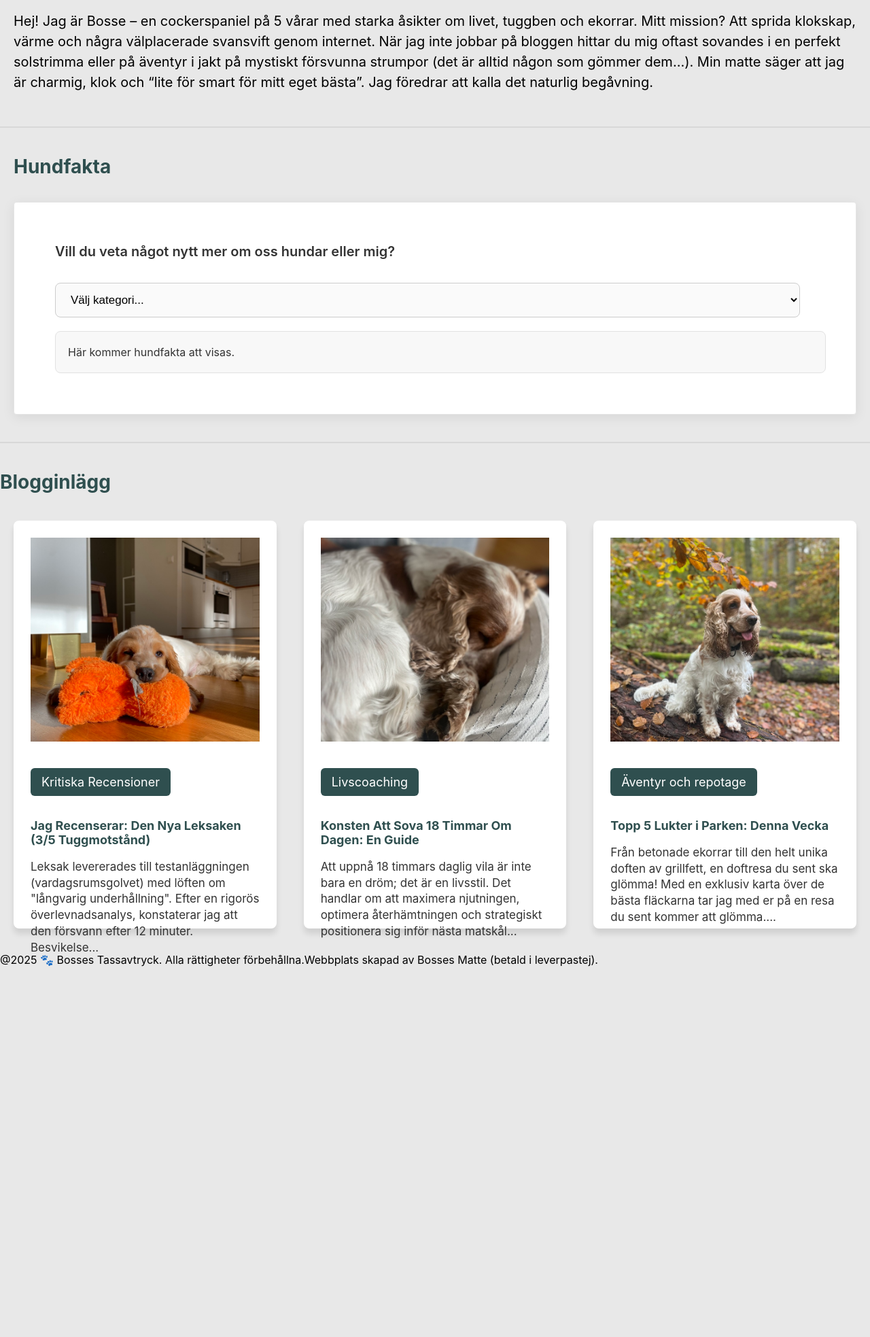
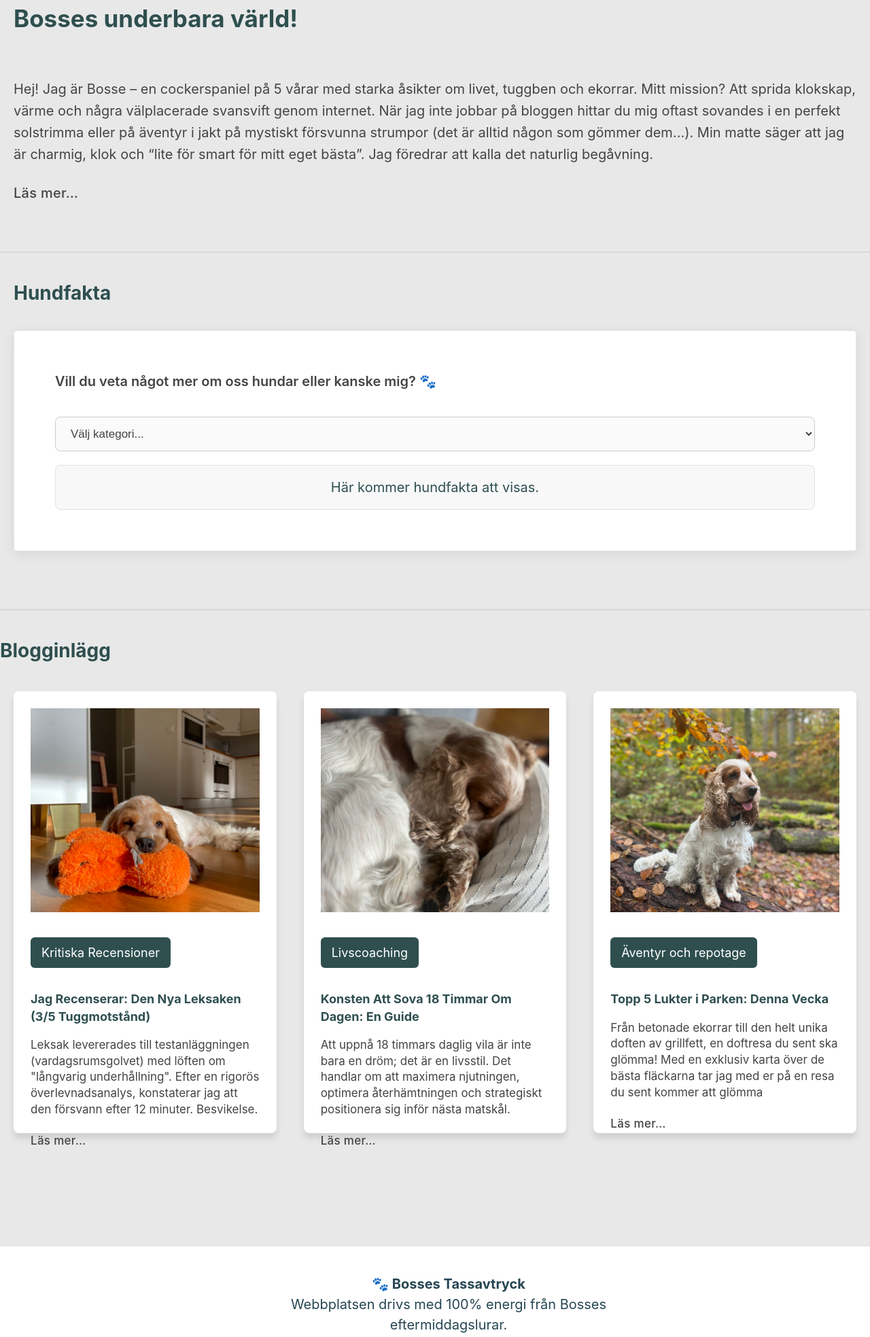
Before and after one commit to casom-frontend/Html-Assignment, a website built with webpack: page index.html in a window 1280 px wide. Shown: the part 763-2730 px from the top of the page at 68% size. Before the commit the page ends 2201 px from the top, so only its background shows below. Built offline with nearby package versions, Linux system fonts and the light colour scheme.

Commit message:
changes 8 dec

```diff
--- a/css/style.css
+++ b/css/style.css
@@ -1,4 +1,5 @@
 /* ================== SIDANS GRUND ================== */
+
 body {
   background-color: rgba(211, 211, 211, 0.5);
   margin: 0;
@@ -7,6 +8,7 @@
 
 
 /* ================== HEADER ================== */
+
 .main-header {
   display: flex;
   justify-content: space-between;
@@ -36,8 +38,8 @@
   color: darkgoldenrod;
 }
 
+/* ================== HERO-SEKTION ================== */
 
-/* ================== HERO-SEKTION ================== */
 .hero {
   position: relative;
   height: 550px;
@@ -55,7 +57,7 @@
 }
 
 .hero-content p {
-  font-size: 22px;
+  font-size: 26px;
   color: white;
 }
 
@@ -63,8 +65,8 @@
   position: relative;
 }
 
+/* Nos knappen */
 
-/* KNAPP */
 .hero-btn {
   position: relative;
   background-color: darkslategrey;
@@ -82,13 +84,14 @@
 }
 
 /* Tooltip */
+
 .nose-tooltip {
   position: absolute;
   bottom: 100%;
   left: 68%;
   transform: translateX(-50%) translateY(-10px);
   background: rgba(240,240,240,0.9);
-  color: darkslategrey;
+  color: #444;
   padding: 12px 18px;
   border-radius: 6px;
   font-size: 15px;
@@ -102,7 +105,9 @@
 .hero-btn:hover .nose-tooltip {
   opacity: 1;
 }
+
 /* Stäng-kryss i visdomsrutan */
+
 .close-msg {
   position: absolute;
   top: 8px;
@@ -121,6 +126,7 @@
 }
 
 /* ================== BOSSE-VISDOM BREDVID KNAPP ================== */
+
  /* Container runt knappen och bubblan */
  .nose-container {
    position: relative;
@@ -131,20 +137,16 @@
 .bosse-message {
   display: none;
   position: absolute;
-
-  top: calc(100% + 12px);  /* under knappen */
-  left: 0;                 /* linje med knappen */
-
-  width: 640px;
+  top: calc(100% + 12px);  /* hamna under knappen */
+  left: 0;                 /* I linje med knappen */
+  width: 740px;
   min-height: 10px;
-
   background: #ffa726;
   color: white;
-  padding: 15px 15px;
+  padding: 8px 15px;
   border-radius: 10px;
-  font-size: 20px;
-  line-height: 1.4;
-
+  font-size: 16px;
+  line-height: 1.2;
   box-shadow: 0 4px 12px rgba(0,0,0,0.25);
   z-index: 999;
  }
@@ -152,19 +154,19 @@
 /*texten inne i pratbubblan*/
 .bosse-message p {
   text-align: center;
-  font-family: Inter;
+
 }
 
 /*citat tecken*/
 .bosse-message p::before {
   content: "“";
-  font-size: 26px;
+  font-size: 22px;
   margin-right: 4px;
 }
 
 .bosse-message p::after {
   content: "”";
-  font-size: 26px;
+  font-size: 22px;
   margin-left: 4px;
 }
 
@@ -195,8 +197,24 @@
 
 .bosses-info p {
   font-size: 20px;
-  line-height: 1.5;
+  line-height: 1.6;
+  margin-bottom: 20px;
+  color: #444;
 
+}
+.read-more-info {
+  color: darkslategrey;
+  cursor: pointer;
+  font-weight: 500;
+  margin-top: 5px;
+  display: inline-block;      /* gör att hover känns naturlig */
+  letter-spacing: 0.3px;      /* lite elegantare */
+  transition: color 0.2s ease;
+}
+
+.read-more-info:hover {
+  color: darkgoldenrod;        /* samma ton som din hover i menyn */
+  text-decoration: underline;  /* ännu tydligare att det är klickbart */
 }
 
 
@@ -204,20 +222,14 @@
 .section-divider {
   height: 2px;
   background-color: rgba(128, 128, 128, 0.16);
-  width: 1729px;
+  width: 1720px;
   margin: 40px auto;
 }
 
 
 /* ================== HUNDFAKTA ================== */
-.hundfakta-label {
-  display: block;
-  font-weight: 600;
-  margin-bottom: 12px;
-  font-size: 18px;
-  color: #333;
-}
-/* ---- Yttre layout / placerar sektionen på sidan ---- */
+
+/* Yttre layout / placerar sektionen på sidan  */
 .hundfakta-section {
   max-width: 1729px;
   margin: 40px auto;
@@ -225,7 +237,7 @@
 }
 
 
-/* ---- Rubriken "Hundfakta" ovanför boxen ---- */
+/* Rubriken "Hundfakta" ovanför boxen  */
 .hundfakta-heading {
   font-size: 28px;
   font-weight: 700;
@@ -234,7 +246,7 @@
 }
 
 
-/* ---- Själva vita boxen (kortet med filter + fakta) ---- */
+/*  Själva vita boxen (kortet med filter + fakta)  */
 .hundfakta-box {
   background: #ffffff;
   padding: 60px;
@@ -244,20 +256,20 @@
 }
 
 
-/* ---- Beskrivande text ovanför dropdown ---- */
+/* Beskrivande text ovanför dropdown  */
 .hundfakta-label {
   display: block;
   font-size: 20px;
   font-weight: 600;
   margin-bottom: 10px;
-  color: #333;
+  color: #444;
 }
 
 
-/* ---- Dropdown-fältet (select) ---- */
+/* Dropdown-fältet (select) */
+
 .hundfakta-select {
-
-  width: 98%;
+  width: 100%;
   box-sizing: border-box;         /* padding ingår i totalbredden */
   padding: 14px 18px;             /* NORMAL höjd – ser modern ut */
   border-radius: 8px;             /* samma rundning som boxen */
@@ -266,24 +278,29 @@
   font-size: 17px;                /* större och luftigare text */
   appearance: auto;               /* visar pilen */
   margin-bottom: 10px;            /* avstånd till resultat-rutan */
-
+  color: #444;
 }
 
 
-/* ---- Rutan där hundfakta-text visas ---- */
+/* Rutan där hundfakta-text visas*/
+
 .hundfakta-result {
-  padding: 18px;
+  padding: 18px 22px;
   background: #f8f8f8;
   border-radius: 8px;
-  font-size: 16px;
-  line-height: 1.5;
-  color: #333;
   border: 1px solid #e2e2e2;
-  width: 98%;
-  margin-top: 10px;
+  font-size: 20px;        /* samma som citatbubblan */
+  font-weight: 400;       /* tunnare – ser nätt ut */
+  line-height: 1.4;       /* samma luft som pratbubblan */
+  color: darkslategrey;
+  text-align: center;     /* centrera, som bubblan */
+  width: 100%;              /* var 98% – nu blir den exakt lika lång som select */
+  box-sizing: border-box;
+  margin-top: 10px;         /* centreras automatiskt nu */
 }
 
 /* ================== BLOGGKORT ================== */
+
 #blogg {
   max-width: 1720px;
   margin: 20px auto;
@@ -301,20 +318,21 @@
 .sektion {
   background-color: white;
   width: 500px;
-  height: 550px;
-  border-radius: 8px;              /* uppdaterad */
+  height: 600px;
+  border-radius: 8px;
   padding: 25px;
   box-shadow: 0 8px 8px rgba(0,0,0,0.1);
-  transition: all 0.25s ease;      /* tillagd – behövs för smooth hover */
+  transition: all 0.25s ease;      /* behövs för smooth hover */
   cursor: pointer;                 /* visar att kortet är klickbart */
 }
 
-/* ---- Hover-effekt ---- */
+/* Hover-effekt */
+
 .sektion:hover {
   transform: translateY(-6px);
   box-shadow: 0 12px 18px rgba(0,0,0,0.2);
+}
 
-}
 .sektion:hover h2 {
   background-color: #264b4b;  /* lite mörkare än knappen */
   cursor: pointer;
@@ -344,8 +362,25 @@
 .sektion p {
   font-size: 17px;
   line-height: 1.4;
-  color: #333;
+  color: #444;
  }
+
+.card-readmore {
+  color: darkslategrey;
+  cursor: pointer;
+  font-weight: 500;
+  margin-top: 5px;
+  display: inline-block;
+  letter-spacing: 0.3px;
+  transition: color 0.2s ease;
+}
+
+.card-readmore:hover {
+  color: darkgoldenrod;
+  text-decoration: underline;
+}
+
+
 /* ========== SIDOPANEL ========== */
 
 .friendpanel {
@@ -396,25 +431,21 @@
 }
 
 /* Toggle-knappen – lilla ikonen */
+
 .friendpanel-toggle {
-
   position: fixed;
   top: 50%;
   right: -60px; /* gör så knappen sticker ut men inte klipps */
-
   transform: translateY(-50%) rotate(-90deg);
-
   background: darkslategrey;
   color: white;
   padding: 14px 22px;
   border-radius: 18px 18px 0 0;
   cursor: pointer;
   z-index: 9999;
-
   font-size: 20px;
   font-weight: 400;
   white-space: nowrap; /* viktig! gör att texten inte bryts */
-
 }
 
 .friendpanel-toggle:hover {
@@ -422,6 +453,7 @@
 }
 
  /* x-stägning kanppen */
+
 .friendpanel-close {
   background: transparent;
   border: none;
@@ -432,52 +464,26 @@
   color: darkslategrey;   /* matchar panelens färger */
   opacity: 0.85;          /* samma look som citat-bubblan */
   transition: opacity 0.2s ease;
+}
 
 /* ================== FOOTER ================== */
+
 .main-footer {
-
- width: 100%;                 /* gör den fullbredd */
- background-color: white;
- padding: 30px;
- margin-top: 80px;
- border-top: 2px solid #ccc;
- text-align: center;
- font-size: 18px;
- box-sizing: border-box;      /* viktigt för att paddingen inte expanderar */
-
+  width: 100%;
+  background: white;
+  padding: 40px 20px;
+  text-align: center;
+  margin-top: 80px;
 }
 
-
-
-
-
-
-
-
-
-
-
-
-
-
-
-
-
-
-
-
-
-
-
-
-
-
-
-
-
-
-
-
+.main-footer p {
+  max-width: 600px;
+  margin: 0 auto 10px auto;
+  color: #264653;
+  font-size: 20px;
+  line-height: 1.5;            /* Ger luft mellan raderna */
+  font-weight: normal;
+}
 
 /*! HTML5 Boilerplate v9.0.1 | MIT License | https://html5boilerplate.com/ */
 
--- a/index.html
+++ b/index.html
@@ -8,12 +8,15 @@
 
   <!-- Kopplar in CSS-filen -->
   <link rel="stylesheet" href="css/style.css">
+
 </head>
 
 <body>
 
 <!-- ================= HEADER ================= -->
+
 <header class="main-header">
+
   <h3 class="logo"> 🐾 Bosses Tassavtryck</h3>
 
   <nav>
@@ -22,6 +25,7 @@
     <a href="#blogg">Blogg</a>
     <a href="#kontakt">Kontakta Min Sekreterare (Min matte)</a>
   </nav>
+
 </header>
 
 
@@ -30,15 +34,12 @@
 
   <div class="hero-content">
 
-    <!-- TEXT -->
     <h1>Välkommen till mitt revir!</h1>
     <p>Tankegångar från en världserövrare på fyra tassar.</p>
 
-    <!-- NOSA KNAPP + PRATBUBBLA -->
     <div class="nose-container">
 
-      <button id="noseBtn" class="hero-btn">
-        Nosa här!
+      <button id="noseBtn" class="hero-btn">Nosa här!
         <span class="nose-tooltip">Klicka för att få dagens visdom från Bosse</span>
       </button>
 
@@ -49,17 +50,18 @@
 
     </div>
 
-    <!-- SNIFF LJUD -->
-    <audio id="sniffSound" src="public/frequent-dog-sniffing.mp3"></audio>
+    <audio id="sniffSound" src="public/frequent-dog-sniffing.mp3"></audio> <!-- SNIFF LJUD -->
 
   </div>
 
 </section>
 
 <!-- ================= OM BOSSE ================= -->
+<br>
+<br>
 <section class="bosses-info">
   <h2>Bosses underbara värld!</h2>
-
+  <br>
   <p>
     Hej! Jag är Bosse – en cockerspaniel på 5 vårar med starka åsikter om livet,
     tuggben och ekorrar. Mitt mission? Att sprida klokskap, värme och några
@@ -70,9 +72,11 @@
     Min matte säger att jag är charmig, klok och “lite för smart för mitt eget bästa”.
     Jag föredrar att kalla det naturlig begåvning.
   </p>
+  <p class="read-more-info">Läs mer…</p>
 </section>
 
 <!-- ====== HORISONELL LINJE ====== -->
+
 <div class="section-divider"></div>
 
 <!-- ================= HUNDFAKTA================= -->
@@ -84,7 +88,7 @@
   <div class="hundfakta-box">
 
     <label for="factFilter" class="hundfakta-label">
-      Vill du veta något nytt mer om oss hundar eller mig?
+      Vill du veta något mer om oss hundar eller kanske mig? 🐾
       <br>
       <br>
     </label>
@@ -102,12 +106,17 @@
 
   </div>
 
+    <br>
+    <br>
+
 </section>
 
 <!-- ====== HORISONELL LINJE ====== -->
+
 <div class="section-divider"></div>
 
 <!-- ================= BLOGGKORT ================= -->
+
 <section class="blogginlägg">
 
 <h2 id="blogg">Blogginlägg</h2>
@@ -122,7 +131,8 @@
     <br>
     <h3>Jag Recenserar: Den Nya Leksaken (3/5 Tuggmotstånd)</h3>
     <p>Leksak levererades till testanläggningen (vardagsrumsgolvet) med löften om "långvarig underhållning".
-     Efter en rigorös överlevnadsanalys, konstaterar jag att den försvann efter 12 minuter. Besvikelse...</p>
+     Efter en rigorös överlevnadsanalys, konstaterar jag att den försvann efter 12 minuter. Besvikelse.</p>
+    <p class="card-readmore">Läs mer…</p>
   </div>
 
   <div class="sektion">
@@ -133,9 +143,9 @@
     <br>
     <h3>Konsten Att Sova 18 Timmar Om Dagen: En Guide</h3>
     <p>Att uppnå 18 timmars daglig vila är inte bara en dröm; det är en livsstil.
-      Det handlar om att maximera njutningen, optimera återhämtningen och strategiskt positionera sig inför nästa matskål...
-     </p>
-
+      Det handlar om att maximera njutningen, optimera återhämtningen och strategiskt positionera sig inför nästa matskål.
+    </p>
+    <p class="card-readmore">Läs mer…</p>
   </div>
 
   <div class="sektion">
@@ -146,37 +156,49 @@
     <br>
     <h3>Topp 5 Lukter i Parken: Denna Vecka</h3>
     <p>Från betonade ekorrar till den helt unika doften av grillfett, en doftresa du sent ska glömma!
-      Med en exklusiv karta över de bästa fläckarna tar jag med er på en resa du sent kommer att glömma....</p>
+      Med en exklusiv karta över de bästa fläckarna tar jag med er på en resa du sent kommer att glömma
+    </p>
+    <p class="card-readmore">Läs mer…</p>
   </div>
 
 </div>
+
 </section>
 
+<br>
 <!-- ========== SIDOPANEL: BOSSES VÄNNER (TVÅ RUM & KÖK) ========== -->
+
 <div class="friendpanel-toggle"> 🐾 Adoptera en vän</div>
 
+
 <div class="friendpanel">
+
   <button class="friendpanel-close">×</button>
 
   <h3>Mina vänner söker <br> två rum & kök ❤ </h3>
 
-  <p>
-    Alla hundar har inte haft lika mycket tur som jag.
+  <p>Alla hundar har inte haft lika mycket tur som jag.
     På Hundstallet väntar mina kompisar på sin egen människoflock.
-    Har du en soffa, ett hjärta och lite leverpastej över?
-  </p>
+    Har du en soffa, ett hjärta och lite leverpastej över?</p>
 
   <a href="https://hundstallet.se" target="_blank" class="friendpanel-btn">
-    Besök Hundstallet
-  </a>
+    Besök Hundstallet</a>
+
 </div>
 
+  <br>
+  <br>
 <!-- ================= FOOTER ================= -->
+
 <footer class="main-footer">
-  <p>@2025  🐾 Bosses Tassavtryck. Alla rättigheter förbehållna.Webbplats skapad av Bosses Matte (betald i leverpastej).</p>
+  <p><strong>  🐾 Bosses Tassavtryck</strong>
+  <br>
+  Webbplatsen drivs med 100% energi från Bosses eftermiddagslurar.
+  </p>
 </footer>
 
-<!-- Kopplar in JavaScript-filen -->
+<!====Kopplar in JavaScript-filen ====>
+
 <script src="js/app.js"></script>
 
 </body>
--- a/js/app.js
+++ b/js/app.js
@@ -1,54 +1,57 @@
 
 // ================== BOSSE VISDOM ==================//
 
-const sniffSound = document.getElementById("sniffSound");
-const noseBtn = document.getElementById("noseBtn");
-const bosseMessage = document.getElementById("bosseMessage");
-const closeBosseMsg = document.getElementById("closeBosseMsg");
-const wisdomText = document.getElementById("wisdomText");
+// Hämtar element från HTML-sidan och sparar dem i variabler
+// så att JavaScript kan styra dem.
+const sniffSound = document.getElementById("sniffSound");   // ljudet som spelar när man klickar
+const noseBtn = document.getElementById("noseBtn");         // "Nosa här!"-knappen
+const bosseMessage = document.getElementById("bosseMessage"); // själva popup-rutan med visdom
+const closeBosseMsg = document.getElementById("closeBosseMsg"); // X-knappen för att stänga rutan
+const wisdomText = document.getElementById("wisdomText");   // texten där visdomsordet ska visas
 
-// VISDOMSLISTA
+// En lista (array) med olika visdomsord.
+// När användaren klickar slumpas ett av dem fram.
 const bosseWisdoms = [
-  "Om du inte hittar svaret… ta en tupplur.",
+  "Ekorrar är luftburna terrorister. Min enda uppgift är att hålla dem på marken, där de hör hemma.",
   "Våga nosa på det okända – där gömmer sig godbitarna.",
   "Livet är enklare om man äter först och oroar sig sen.",
   "Ingen dag är dålig om man börjar den med en promenad.",
-  "Nosa långsamt, lev långsamt – stress är för katter.",
+  "Mina öron är inte bara mjuka, de är utformade för att svepa rent köksgolvet efter middagen.",
   "Var snäll. Och om du inte kan vara snäll, var fluffig.",
   "Alla problem känns mindre efter en bra kli bakom örat.",
   "Om du inte får uppmärksamhet… lägg dig mitt i vägen.",
   "Ta inte ansvar för ekorrar. De är hopplösa.",
-  "Allt blir bättre med snacks. Det är vetenskap."
+  "Allt blir bättre med ostbågar. Det är vetenskap."
 ];
 
-// KLICK PÅ "NOSA HÄR!"
+// När man klickar på "Nosa här!"-knappen körs denna funktion.
 noseBtn.addEventListener("click", () => {
 
-  // spela sniff-ljud
+  // Startar sniff-ljudet från början och spelar det
   sniffSound.currentTime = 0;
   sniffSound.play();
 
-  // slumpa visdom
+  // Slumpar ett visdomsord från listan ovan
   const randomIndex = Math.floor(Math.random() * bosseWisdoms.length);
   wisdomText.textContent = bosseWisdoms[randomIndex];
 
-  // visa rutan
+  // Visar popup-rutan med visdomsord
   bosseMessage.style.display = "block";
 
-  // ändra knappens stil och text
+  // Ändrar knappens text och färg efter att man klickat
   noseBtn.textContent = "Nosa igen!";
   noseBtn.style.backgroundColor = "#2f6f6f";
 
-  // göm tooltip direkt vid klick
+  // När man klickar på knappen ska tooltipen försvinna
   const tooltip = document.querySelector(".nose-tooltip");
   tooltip.style.opacity = 0;
 });
 
-//  KLICK PÅ X (STÄNG RUTA)
+// När man klickar på X i popup-rutan stängs den
 closeBosseMsg.addEventListener("click", () => {
   bosseMessage.style.display = "none";
 
-  // återställ knapp
+  // Knappen återgår till ursprungligt läge
   noseBtn.textContent = "Nosa här!";
   noseBtn.style.backgroundColor = "darkslategrey";
 });
@@ -56,9 +59,11 @@
 
 // ================== HUNDFAKTA (API + EGNA FAKTA) ==================//
 
-const factFilter = document.getElementById("factFilter");
-const factText = document.getElementById("factOutput");
+// Hämtar elementen för faktatyp och faktatext
+const factFilter = document.getElementById("factFilter");  // dropdown-menyn
+const factText = document.getElementById("factOutput");    // textfältet där fakta visas
 
+// Egna kategorier med fakta (ifall man inte använder API)
 const localFacts = {
   cocker: [
     "Cocker spaniels har otroligt uttrycksfulla ögon.",
@@ -72,46 +77,53 @@
   ]
 };
 
+// Lyssnar på när användaren väljer något i dropdown-menyn
 factFilter.addEventListener("change", () => {
-  const value = factFilter.value;
+  const value = factFilter.value; // värdet från dropdown (api, cocker, humor)
 
-  // EXTERNT API (hundfakta)
+  // Om användaren väljer "api" ska extern hundfakta hämtas
   if (value === "api") {
-    fetch("https://dogapi.dog/api/v2/facts")
-      .then(res => res.json())
+    fetch("https://dogapi.dog/api/v2/facts")  // hämtar data från API
+      .then(res => res.json())                // gör om svaret till JSON
       .then(data => {
+        // plockar ut första faktan från API-svaret
         const fact = data.data[0].attributes.body;
-        factText.textContent = fact;
+        factText.textContent = fact;  // visar faktan på sidan
       })
       .catch(() => {
+        // om något går fel
         factText.textContent = "Kunde inte hämta fakta just nu 🐾";
       });
+    return; // stoppar funktionen här
+  }
+
+  // Om användaren valde en av våra egna faktakategorier
+  if (localFacts[value]) {
+    const randomFact =
+      localFacts[value][Math.floor(Math.random() * localFacts[value].length)];
+
+    factText.textContent = randomFact; // visningsfaktan
     return;
   }
 
-  // EGNA FAKTA
-  if (localFacts[value]) {
-    const randomFact =
-      localFacts[value][Math.floor(Math.random() * localFacts[value].length)];
-    factText.textContent = randomFact;
-    return;
-  }
-
-  // DEFAULT
+  // Om inget är valt
   factText.textContent = "Välj en kategori för att se fakta";
 });
 
+
 // ========== SIDOPANEL FÖR BOSSES VÄNNER ==========
-const fpToggle = document.querySelector(".friendpanel-toggle");
-const fpPanel = document.querySelector(".friendpanel");
-const fpClose = document.querySelector(".friendpanel-close");
 
-// Öppna panel
+// Hämtar elementen i sidopanelen
+const fpToggle = document.querySelector(".friendpanel-toggle"); // knappen som öppnar panelen
+const fpPanel = document.querySelector(".friendpanel");         // själva sidopanelen
+const fpClose = document.querySelector(".friendpanel-close");   // X-knappen för att stänga panelen
+
+// När man klickar på öppna-panel-knappen
 fpToggle.addEventListener("click", () => {
-  fpPanel.classList.add("open");
+  fpPanel.classList.add("open"); // lägger till klassen "open" som visar panelen
 });
 
-// Stäng panel
+// När man klickar på X-knappen i panelen
 fpClose.addEventListener("click", () => {
-  fpPanel.classList.remove("open");
+  fpPanel.classList.remove("open"); // tar bort klassen "open" → panelen stängs
 });
```
Also changed, not shown: Skärmavbild 2025-12-02 kl. 13.37.30.png (added).
